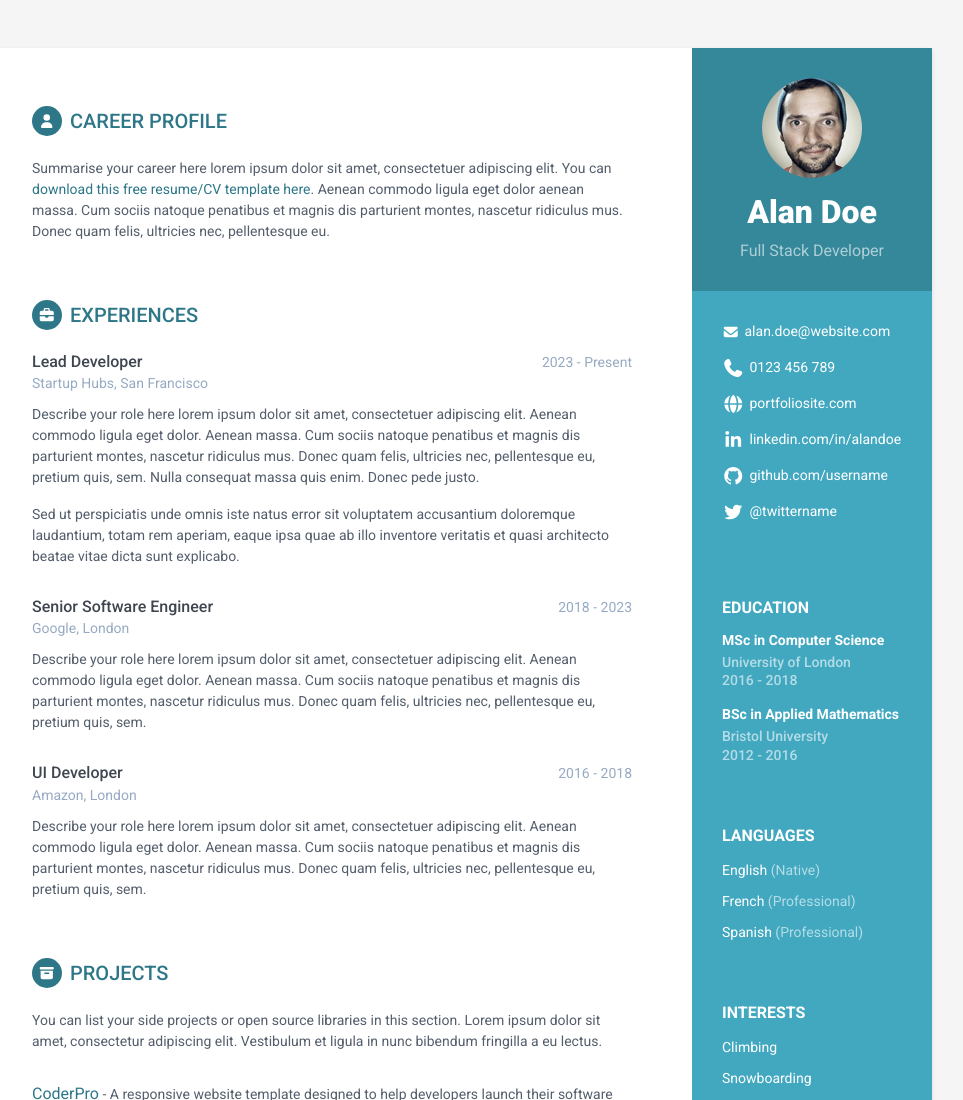
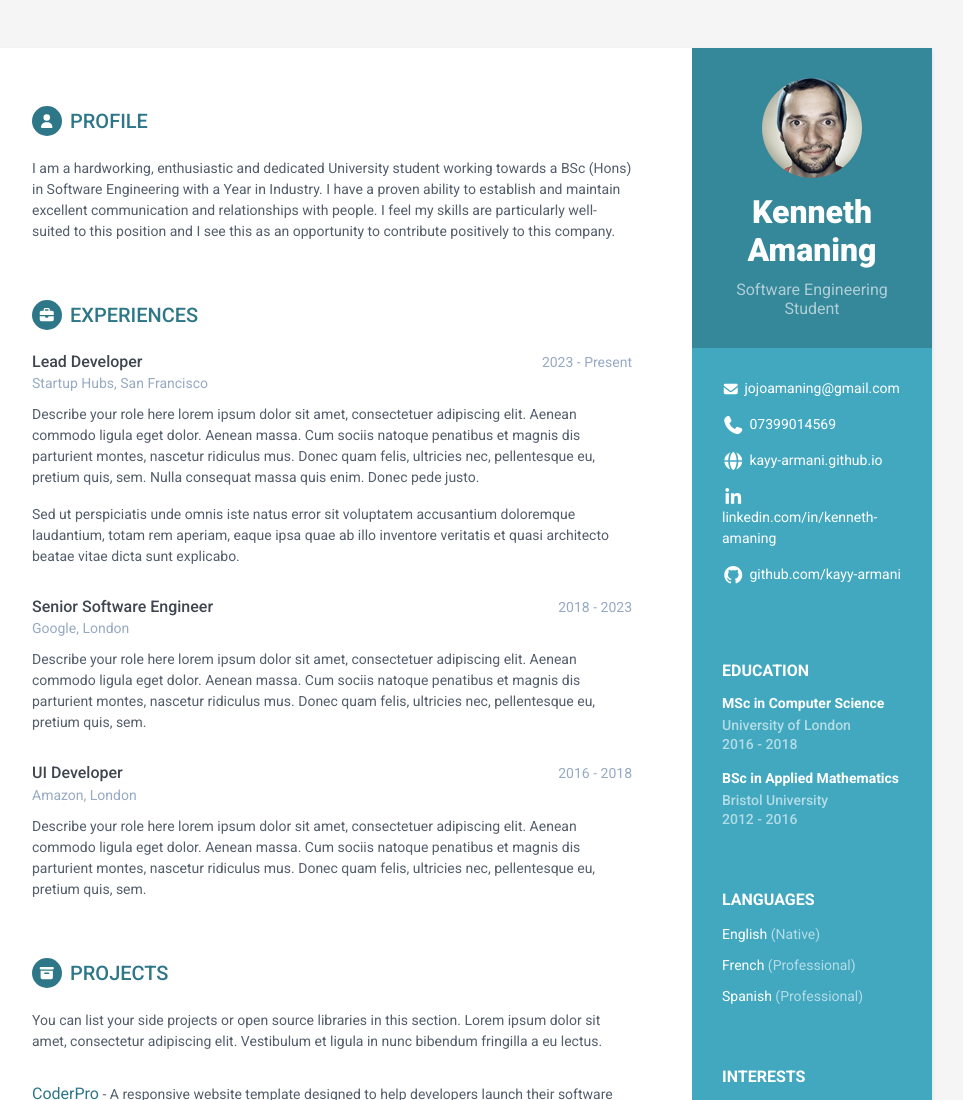
Before and after one commit to kayy-armani/kayy-armani.github.io, a plain HTML site: page index.html in a window 1280 px wide. Shown: the top 1100 px of the page, without its empty margins (188-1151 px from the left). Drawn offline with Linux system fonts and the light colour scheme.

Commit message:
Changed the name and contact details

```diff
--- a/index.html
+++ b/index.html
@@ -25,18 +25,17 @@
         <div class="sidebar-wrapper">
             <div class="profile-container">
                 <img class="profile" src="assets/images/profile.png" alt="" />
-                <h1 class="name">Alan Doe</h1>
-                <h3 class="tagline">Full Stack Developer</h3>
+                <h1 class="name">Kenneth Amaning</h1>
+                <h3 class="tagline">Software Engineering Student</h3>
             </div><!--//profile-container-->
 
             <div class="contact-container container-block">
                 <ul class="list-unstyled contact-list">
-                    <li class="email"><i class="fa-solid fa-envelope"></i><a href="mailto: yourname@email.com">alan.doe@website.com</a></li>
-                    <li class="phone"><i class="fa-solid fa-phone"></i><a href="tel:0123 456 789">0123 456 789</a></li>
-                    <li class="website"><i class="fa-solid fa-globe"></i><a href="https://themes.3rdwavemedia.com/bootstrap-templates/resume/orbit-free-resume-cv-bootstrap-theme-for-developers/" target="_blank">portfoliosite.com</a></li>
-                    <li class="linkedin"><i class="fa-brands fa-linkedin-in"></i><a href="#" target="_blank">linkedin.com/in/alandoe</a></li>
-                    <li class="github"><i class="fa-brands fa-github"></i><a href="#" target="_blank">github.com/username</a></li>
-                    <li class="twitter"><i class="fa-brands fa-twitter"></i><a href="https://twitter.com/3rdwave_themes" target="_blank">@twittername</a></li>
+                    <li class="email"><i class="fa-solid fa-envelope"></i><a href="mailto: jojoamaning@gmail.com">jojoamaning@gmail.com</a></li>
+                    <li class="phone"><i class="fa-solid fa-phone"></i><a href="tel:07399014569">07399014569</a></li>
+                    <li class="website"><i class="fa-solid fa-globe"></i><a href="https://kayy-armani.github.io/" target="_blank">kayy-armani.github.io</a></li>
+                    <li class="linkedin"><i class="fa-brands fa-linkedin-in"></i><a href="https://www.linkedin.com/in/kenneth-amaning/" target="_blank">linkedin.com/in/kenneth-amaning</a></li>
+                    <li class="github"><i class="fa-brands fa-github"></i><a href="https://github.com/kayy-armani" target="_blank">github.com/kayy-armani</a></li>
                 </ul>
             </div><!--//contact-container-->
             <div class="education-container container-block">
@@ -76,9 +75,9 @@
         <div class="main-wrapper">
 
             <section class="section summary-section">
-                <h2 class="section-title"><span class="icon-holder"><i class="fa-solid fa-user"></i></span>Career Profile</h2>
+                <h2 class="section-title"><span class="icon-holder"><i class="fa-solid fa-user"></i></span>Profile</h2>
                 <div class="summary">
-                    <p>Summarise your career here lorem ipsum dolor sit amet, consectetuer adipiscing elit. You can <a href="https://themes.3rdwavemedia.com/bootstrap-templates/resume/orbit-free-resume-cv-bootstrap-theme-for-developers/" target="_blank">download this free resume/CV template here</a>. Aenean commodo ligula eget dolor aenean massa. Cum sociis natoque penatibus et magnis dis parturient montes, nascetur ridiculus mus. Donec quam felis, ultricies nec, pellentesque eu.</p>
+                    <p>I am a hardworking, enthusiastic and dedicated University student working towards a BSc (Hons) in Software Engineering with a Year in Industry. I have a proven ability to establish and maintain excellent communication and relationships with people. I feel my skills are particularly well-suited to this position and I see this as an opportunity to contribute positively to this company.</p>
                 </div><!--//summary-->
             </section><!--//section-->
 
```
